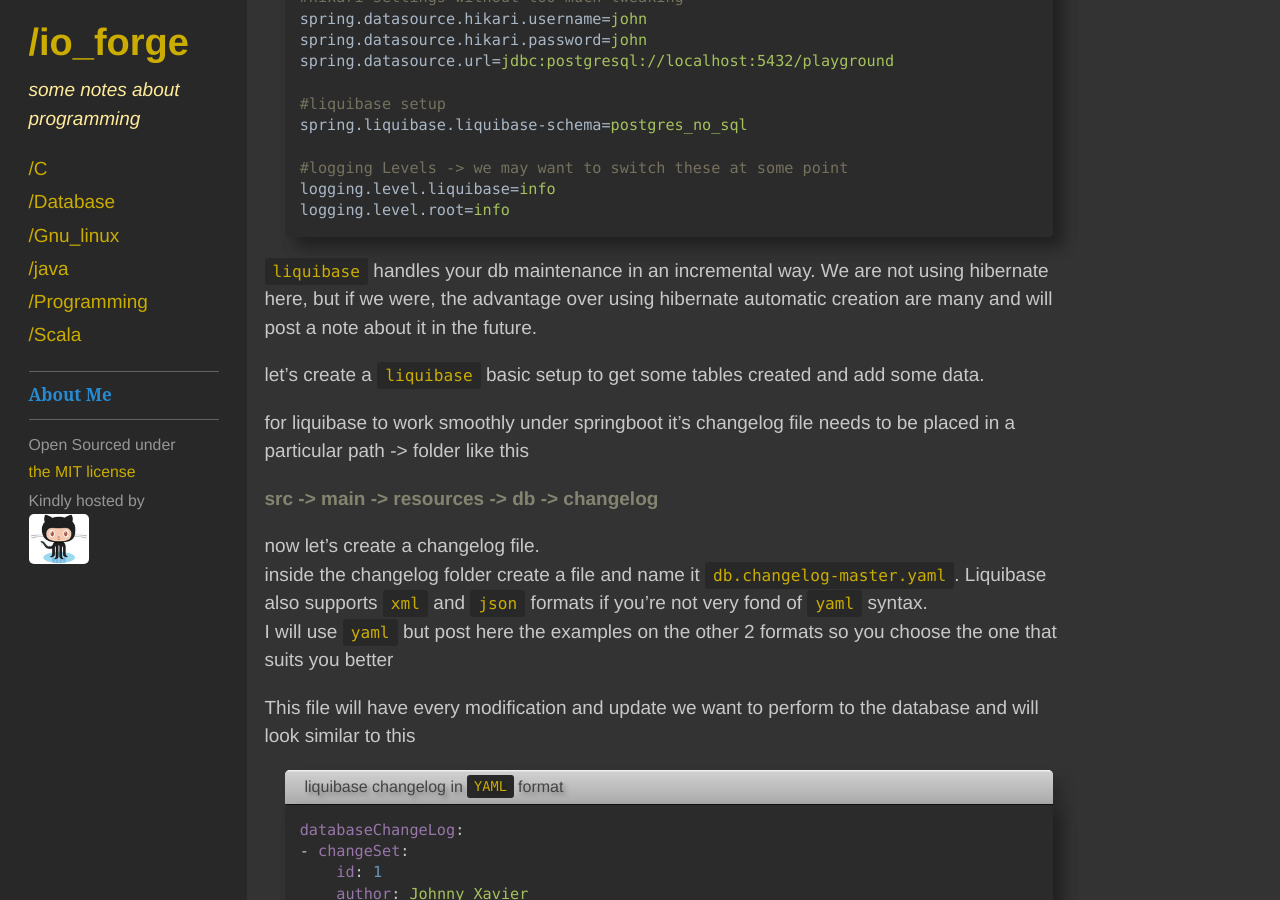
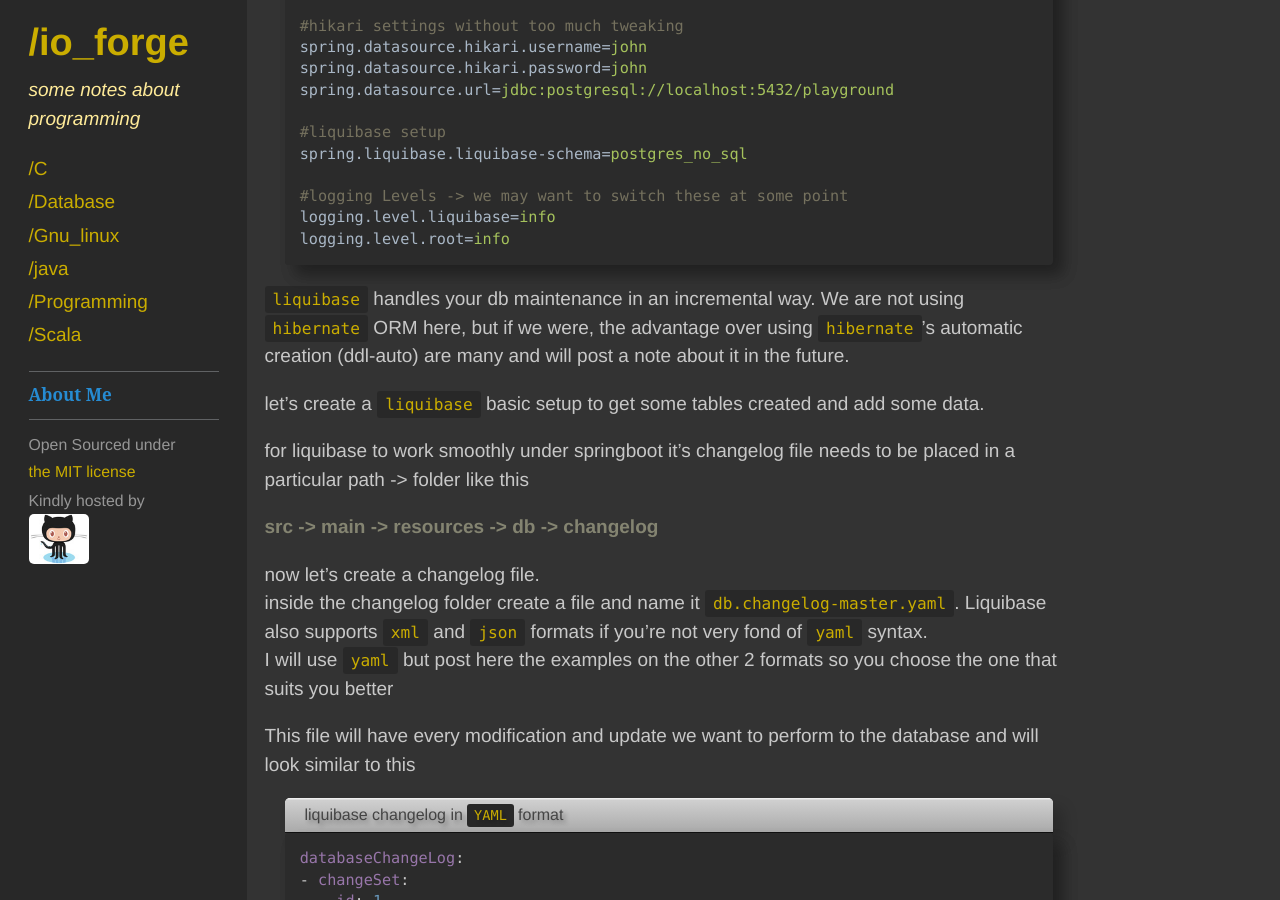
Before and after one commit to JohnnyXavier/johnnyxavier.github.io, a Jekyll site: the page built from _posts/2018-12-02-postgres-nosql-3.md, in a window 1280 px wide and 900 px high, scrolled down 6125 px. Built offline with Jekyll 4.4.1, drawn with Linux system fonts in a browser that asks for light colours; comment, search, counter and statistics services are not loaded; some of the changed text lies outside the part shown.

````diff
--- a/_includes/head.html
+++ b/_includes/head.html
@@ -12,7 +12,7 @@
     {% endif %}
 
     <link href="http://gmpg.org/xfn/11" rel="profile">
-    <link href="/public/favicon.ico" rel="shortcut icon">
+    <link href="{{site.url}}/public/favicon.ico" rel="shortcut icon">
     <meta content="IE=edge" http-equiv="X-UA-Compatible">
     <meta content="text/html; charset=utf-8" http-equiv="content-type">
     <meta content="{{site.decription}}" name="description">
--- a/_posts/2018-12-02-postgres-nosql-3.md
+++ b/_posts/2018-12-02-postgres-nosql-3.md
@@ -59,7 +59,7 @@
 
 ##### /installing_java_on_Linux
 you can install `openjdk` or `Oracle's jdk`<br>
-`Ubuntu` has the openjdk packages already on it's own repos, oracle ones need to be added.
+`Ubuntu` has the `openjdk` packages already on it's own repos, `Oracle` ones need to be added.
 
 ```bash
 # for the java openjdk 11
@@ -88,7 +88,7 @@
 ```
 
 ##### /creating_a_new_spring_boot_project
-let's create a new spring boot project that will allow to put things to practice
+let's create a new [spring boot](http://spring.io/boot) project that will allow to put things to practice
 
 the easiest way to do it, is to go to [spring initializr](https://start.spring.io) and create a new project that you can download and use as starting point.<br>
 You can then import it to you IDE, or wherever you feel comfortable working in.
@@ -116,7 +116,7 @@
 * configure PostgreSQL and datasource (hikariDS)
 * minor tweaks to logging and SpringBoot interface
 
-springboot offers an easy way to perform the above tweaks without much fuzz.
+`springboot` offers an easy way to perform the above tweaks without much fuzz.
 
 your `pom.xml` should look like this
 ```xml
@@ -243,7 +243,7 @@
 logging.level.root=info
 ```
 
-`liquibase` handles your db maintenance in an incremental way. We are not using hibernate here, but if we were, the advantage over using hibernate automatic creation are many and will post a note about it in the future.
+`liquibase` handles your db maintenance in an incremental way. We are not using `hibernate` ORM here, but if we were, the advantage over using `hibernate`'s automatic creation (ddl-auto) are many and will post a note about it in the future.
 
 let's create a `liquibase` basic setup to get some tables created and add some data.
 
@@ -334,8 +334,13 @@
 }
 ```
 every `changeset` has a ***set of changes*** to apply to the db at a given time.<br>
-you can see that what I am doing here is to load the different `.sql` files that contain those changes. Those are 100% standard sql files with sql statements.<br>
-`Liquibase` itself supports a syntax to operate on databases, but we win not much using something different than sql.
+you can see that what I am doing here is to load the different `.sql` files that contain those changes. Those are 100% standard sql files with sql statements.
+
+`Liquibase` itself supports a syntax to operate on databases, but there is no upside using something different than sql, and the .sql files will not tie you to `liquibase` nor this `java` project, in case you just want the PostgreSQL knowledge.hahaha
+
+in the end you should have something like this:
+<img style="width: 30%" src="{{ site.baseurl }}/public/images/Selection_012.png">
+
 
 ---
 
````
Also changed, not shown: public/images/Selection_012.png (added).
